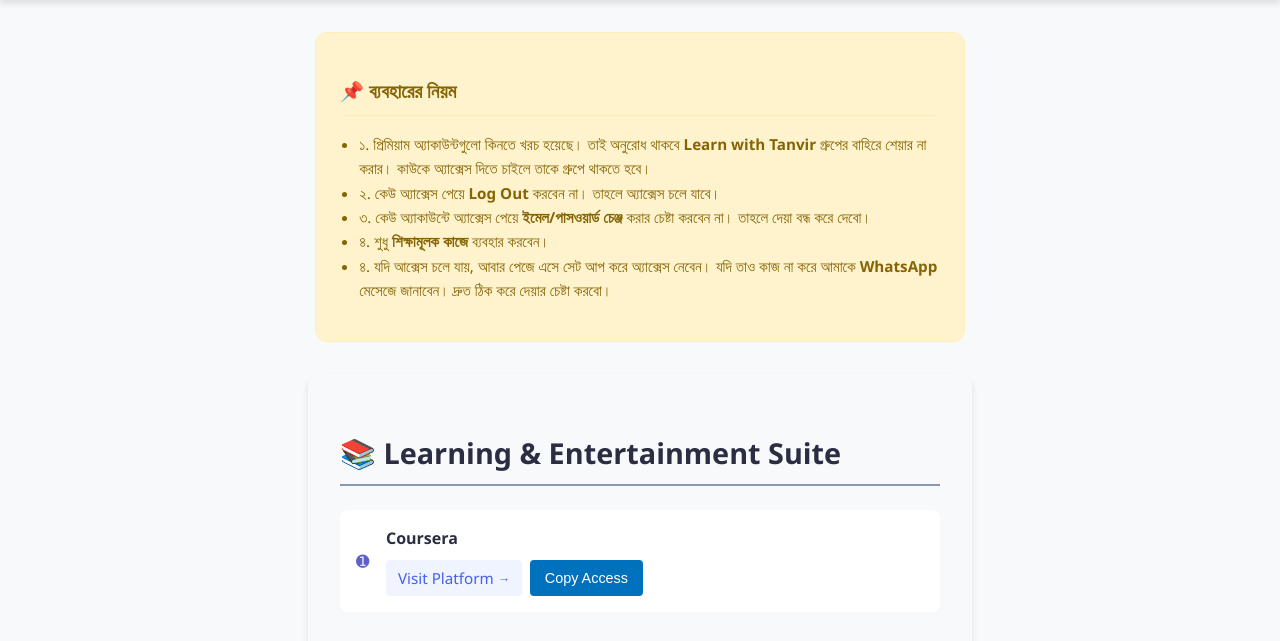
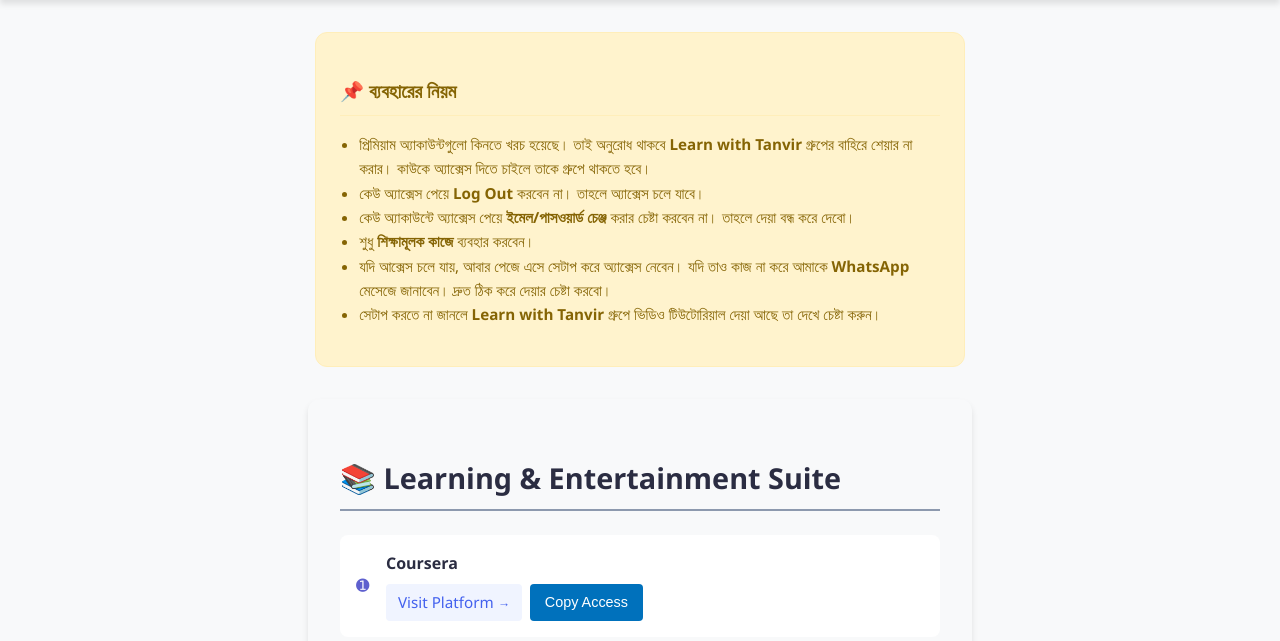
Before and after one commit to tanvirmahfuz100/fireman, a plain HTML site: page access.html in a window 1280 px wide. Shown: the part 83-724 px from the top of the page. Drawn offline with Linux system fonts and the light colour scheme.

Commit message:
Update access.html modified instruction

```diff
--- a/access.html
+++ b/access.html
@@ -136,11 +136,12 @@
       📌 ব্যবহারের নিয়ম
     </h3>
     <ul style="padding-left: 1.2rem; line-height: 1.6;">
-      <li>১. প্রিমিয়াম অ্যাকাউন্টগুলো কিনতে খরচ হয়েছে। তাই অনুরোধ থাকবে <strong>Learn with Tanvir</strong> গ্রুপের বাহিরে শেয়ার না করার। কাউকে অ্যাক্সেস দিতে চাইলে তাকে গ্রুপে থাকতে হবে।</li>
-      <li>২. কেউ অ্যাক্সেস পেয়ে <strong>Log Out</strong> করবেন না। তাহলে অ্যাক্সেস চলে যাবে।</li>
-      <li>৩. কেউ অ্যাকাউন্টে অ্যাক্সেস পেয়ে <strong>ইমেল/পাসওয়ার্ড চেঞ্জ</strong> করার চেষ্টা করবেন না। তাহলে দেয়া বন্ধ করে দেবো।</li>
-      <li>৪. শুধু <strong>শিক্ষামূলক কাজে</strong> ব্যবহার করবেন।</li>
-      <li>৪. যদি আক্সেস চলে যায়, আবার পেজে এসে সেট আপ করে অ্যাক্সেস নেবেন। যদি তাও কাজ না করে আমাকে <strong>WhatsApp</strong> মেসেজে জানাবেন। দ্রুত ঠিক করে দেয়ার চেষ্টা করবো।</li>
+      <li>প্রিমিয়াম অ্যাকাউন্টগুলো কিনতে খরচ হয়েছে। তাই অনুরোধ থাকবে <strong>Learn with Tanvir</strong> গ্রুপের বাহিরে শেয়ার না করার। কাউকে অ্যাক্সেস দিতে চাইলে তাকে গ্রুপে থাকতে হবে।</li>
+      <li>কেউ অ্যাক্সেস পেয়ে <strong>Log Out</strong> করবেন না। তাহলে অ্যাক্সেস চলে যাবে।</li>
+      <li>কেউ অ্যাকাউন্টে অ্যাক্সেস পেয়ে <strong>ইমেল/পাসওয়ার্ড চেঞ্জ</strong> করার চেষ্টা করবেন না। তাহলে দেয়া বন্ধ করে দেবো।</li>
+      <li>শুধু <strong>শিক্ষামূলক কাজে</strong> ব্যবহার করবেন।</li>
+      <li>যদি আক্সেস চলে যায়, আবার পেজে এসে সেটাপ করে অ্যাক্সেস নেবেন। যদি তাও কাজ না করে আমাকে <strong>WhatsApp</strong> মেসেজে জানাবেন। দ্রুত ঠিক করে দেয়ার চেষ্টা করবো।</li>
+      <li>সেটাপ করতে না জানলে <strong>Learn with Tanvir</strong> গ্রুপে ভিডিও টিউটোরিয়াল দেয়া আছে তা দেখে চেষ্টা করুন।</li>
     </ul>
   </div>
 
```
